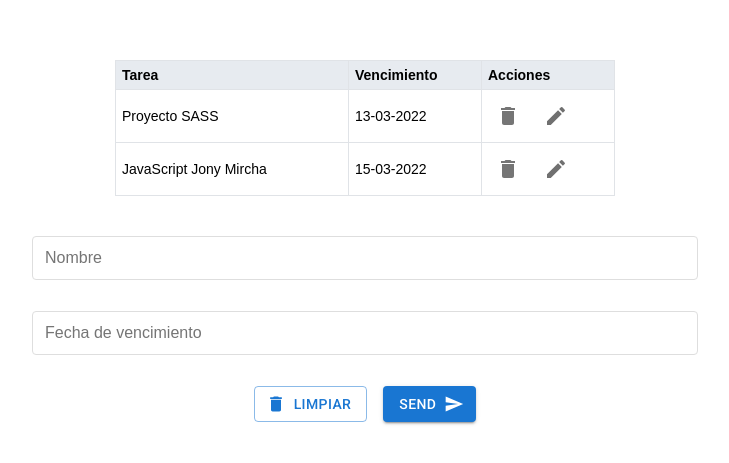
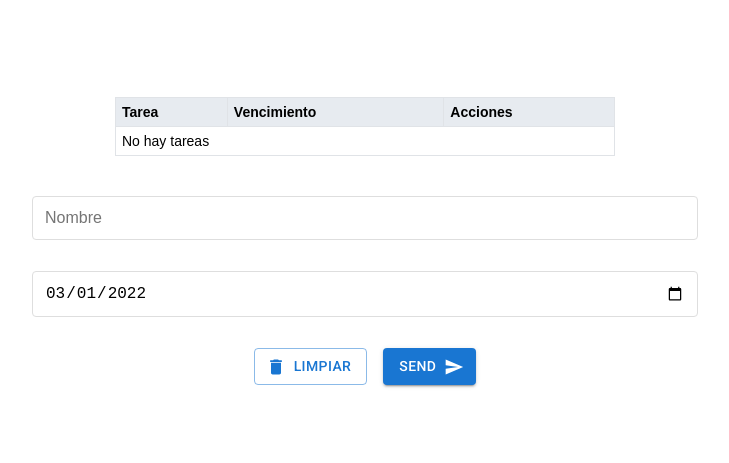
Before and after one commit to FrancoMusolino/ListaDeTareas, a React (Create React App) app: page / in a window 1280 px wide. Shown: the part 159-622 px from the top of the page, without its empty margins (275-1004 px from the left). Built offline with nearby package versions, Linux system fonts and the light colour scheme.

Commit message:
Date Context

```diff
--- a/src/App.js
+++ b/src/App.js
@@ -1,16 +1,17 @@
 import Loader from './components/Loader';
 import React, { Suspense } from 'react';
+import { DateProvider } from './context/Date';
 
 const ListaTareas = React.lazy(
   () => import('./components/ListaTareas'))
 
 function App() {
   return (
-    <>
+    <DateProvider>
       <Suspense fallback={<Loader />}>
         <ListaTareas />
       </Suspense>
-    </>
+    </DateProvider>
   );
 }
 
--- a/src/actions/tareasActions.js
+++ b/src/actions/tareasActions.js
@@ -1,9 +1,9 @@
 export const TYPES = {
     SENDFORM: 'SENDFORM',
     SENDFORMWITHCHANGES: 'SENDFORMWITHCHANGES',
-    DELETEFORM: 'DELETEFORM',
     DELETEROW: 'DELETEROW',
     EDITROW: 'EDITROW',
     DETECTCHANGES: 'DETECTCHANGES',
     DATAOFLOCALSTORAGE: 'DATAOFLOCALSTORAGE',
+    UPDATEDATE: 'UPDATEDATE',
 };
--- a/src/components/ActionsButtons.jsx
+++ b/src/components/ActionsButtons.jsx
@@ -1,21 +1,19 @@
 import * as React from 'react';
+import { useContext } from 'react';
 import Button from '@mui/material/Button';
 import DeleteIcon from '@mui/icons-material/Delete';
 import SendIcon from '@mui/icons-material/Send';
 import Stack from '@mui/material/Stack';
 import { TYPES } from '../actions/tareasActions'
+import DateContext from '../context/Date';
 
 function ActionsButtons({ form, dispatch }) {
   const { name, date } = form;
+  const { dateToPrint } = useContext(DateContext);
 
   const handleSend = () => {
-    let regexDate = /^([0-2][0-9]|3[0-1])(\/|-)(0[1-9]|1[0-2])\2(\d{4})$/;
-
     if (!name.trim() || !date.trim()) {
       alert("Complete correctamente todos los datos");
-      return;
-    } else if (!regexDate.test(date.trim())) {
-      alert("El campo fecha solo acepta números que hagan referencia al día, mes y año")
       return;
     } else {
       if (!form.id) {
@@ -24,11 +22,12 @@ function ActionsButtons({ form, dispatch }) {
       } else {
         dispatch({ type: TYPES.SENDFORMWITHCHANGES, payload: [form, form.id] });
       }
-      dispatch({ type: TYPES.DELETEFORM });
+      dispatch({ type: TYPES.UPDATEDATE, payload: dateToPrint })
     }
   }
 
-  const handleClean = () => dispatch({ type: TYPES.DELETEFORM });
+  const handleClean = () => dispatch({ type: TYPES.UPDATEDATE, payload: dateToPrint });
+
 
   return (
     <Stack style={{ display: "flex", justifyContent: "center" }} direction="row" spacing={2}>
--- a/src/components/Form.css
+++ b/src/components/Form.css
@@ -1,4 +1,4 @@
-input[type ="text"]{
+input[type ="text"], input[type ="date"]{
     border: thin solid #dedede;
     border-radius: 0.25rem;
     padding: 0.75rem;
--- a/src/components/Form.jsx
+++ b/src/components/Form.jsx
@@ -1,16 +1,17 @@
-import React from 'react'
+import React, { useContext } from 'react'
 import './Form.css'
 import ActionsButtons from './ActionsButtons';
 import { TYPES } from '../actions/tareasActions'
+import DateContext from '../context/Date';
 
 const Form = ({ form, dispatch }) => {
-
+    const { dateToPrint } = useContext(DateContext)
     const handleChange = e => dispatch({ type: TYPES.DETECTCHANGES, payload: [e.target.name, e.target.value] })
 
     return (
         <form style={{ display: "flex", flexDirection: "column", gap: "20px" }}>
             <input type="text" name="name" placeholder="Nombre" onChange={handleChange} value={form.name} />
-            <input type="text" name="date" placeholder="Fecha de vencimiento" onChange={handleChange} value={form.date} />
+            <input type="date" name="date" min={dateToPrint} max="2025-12-31" onChange={handleChange} value={form.date} />
             <ActionsButtons form={form} dispatch={dispatch} />
         </form>
     )
--- a/src/components/ListaTareas.jsx
+++ b/src/components/ListaTareas.jsx
@@ -1,15 +1,18 @@
-import React, { useReducer, useEffect } from 'react'
+import React, { useReducer, useEffect, useContext } from 'react'
 import Form from './Form'
 import Table from './Table'
 import './ListaTareas.css'
 import { tareasInitialState, tareasReducer } from '../reducers/tareasReducer'
 import { TYPES } from '../actions/tareasActions'
+import DateContext from '../context/Date'
 
 const ListaTareas = () => {
     const [state, dispatch] = useReducer(tareasReducer, tareasInitialState);
+    const { dateToPrint } = useContext(DateContext);
     const { form, db } = state;
 
     useEffect(() => {
+        dispatch({ type: TYPES.UPDATEDATE, payload: dateToPrint })
         if (localStorage.getItem('data')) {
             let data = JSON.parse(localStorage.getItem('data'));
             dispatch({ type: TYPES.DATAOFLOCALSTORAGE, payload: data })
--- a/src/components/Table.jsx
+++ b/src/components/Table.jsx
@@ -59,7 +59,7 @@ export default function Table({ data, dispatch }) {
           </tr>
         </thead>
         <tbody>
-          {filas.length === 0 ? <p>No hay tareas</p>
+          {filas.length === 0 ? <tr><td colSpan={3}>No hay tareas</td></tr>
             : filas.map((row) => (
               <tr key={row.id}>
                 <td>{row.name}</td>
--- /dev/null
+++ b/src/context/Date.js
@@ -0,0 +1,39 @@
+import React, { createContext, useState, useEffect } from "react";
+
+const DateContext = createContext();
+
+const DateProvider = ({ children }) => {
+    const [dateToPrint, setDateToPrint] = useState(null);
+
+    let classDate = new Date(),
+        yearNow = classDate.getFullYear(),
+        monthNow = classDate.getMonth() + 1,
+        dateNow = classDate.getDate();
+
+    useEffect(() => {
+        if (monthNow > 9 && dateNow < 10) {
+            setDateToPrint(`${yearNow}-${monthNow}-0${dateNow}`);
+        } else if (monthNow > 9 && dateNow > 9) {
+            setDateToPrint(`${yearNow}-${monthNow}-${dateNow}`);
+        } else if (monthNow < 10 && dateNow < 10) {
+            setDateToPrint(`${yearNow}-0${monthNow}-0${dateNow}`);
+        } else {
+            setDateToPrint(`${yearNow}-0${monthNow}-${dateNow}`);
+        }
+    }, []);
+
+    const data = { dateToPrint }
+
+    return (
+        <DateContext.Provider value={data}>{children}</DateContext.Provider>
+    );
+};
+
+export { DateProvider };
+
+export default DateContext;
+
+
+
+
+export const totalDate = 0
--- a/src/reducers/tareasReducer.js
+++ b/src/reducers/tareasReducer.js
@@ -6,10 +6,7 @@ export const tareasInitialState = {
         date: "",
     },
 
-    db: [
-        { name: "Proyecto SASS", date: "13-03-2022", id: 1 },
-        { name: "JavaScript Jony Mircha", date: "15-03-2022", id: 2 },
-    ]
+    db: []
 };
 
 export function tareasReducer(state, action) {
@@ -20,12 +17,12 @@ export function tareasReducer(state, action) {
                 db: action.payload
             }
 
-        case TYPES.DELETEFORM:
+        case TYPES.UPDATEDATE:
             return {
                 ...state,
                 form: {
-                    name: "",
-                    date: ""
+                    date: action.payload,
+                    name: ""
                 }
             }
 
```
